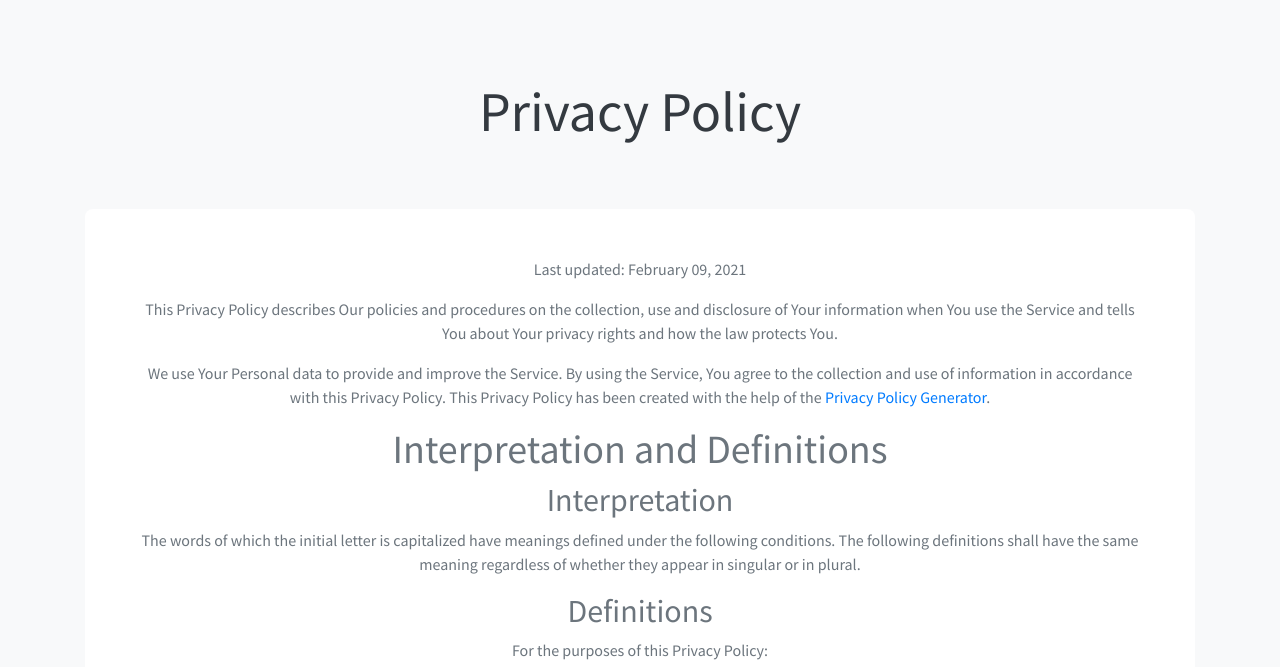
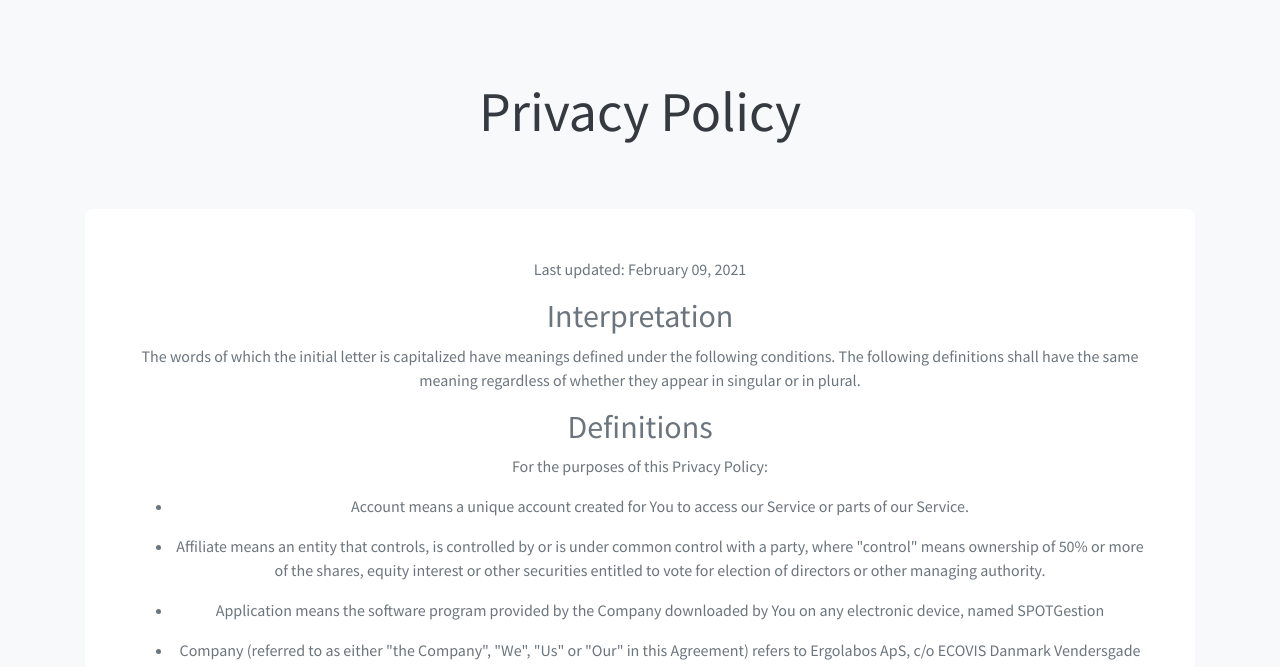
Before and after one commit to x0m3g4/ergolabos_website, a plain HTML site: page privacy.html in a window 1280 px wide. Shown: the part 66-733 px from the top of the page. Drawn offline with Linux system fonts and the light colour scheme.

Commit message:
Update privacy.html

```diff
--- a/privacy.html
+++ b/privacy.html
@@ -35,9 +35,6 @@
                     <div class="col-md mb-n5 ml-auto mr-auto">
                         <div class="bg-white mb-n5 mt-5 p-5" style="border-radius: 0.5rem;">
                             <p>Last updated: February 09, 2021</p>
-                            <p>This Privacy Policy describes Our policies and procedures on the collection, use and disclosure of Your information when You use the Service and tells You about Your privacy rights and how the law protects You.</p>
-                            <p>We use Your Personal data to provide and improve the Service. By using the Service, You agree to the collection and use of information in accordance with this Privacy Policy. This Privacy Policy has been created with the help of the <a href="https://www.privacypolicies.com/privacy-policy-generator/" target="_blank">Privacy Policy Generator</a>.</p>
-                            <h1>Interpretation and Definitions</h1>
                             <h2>Interpretation</h2>
                             <p>The words of which the initial letter is capitalized have meanings defined under the following conditions. The following definitions shall have the same meaning regardless of whether they appear in singular or in plural.</p>
                             <h2>Definitions</h2>
```
